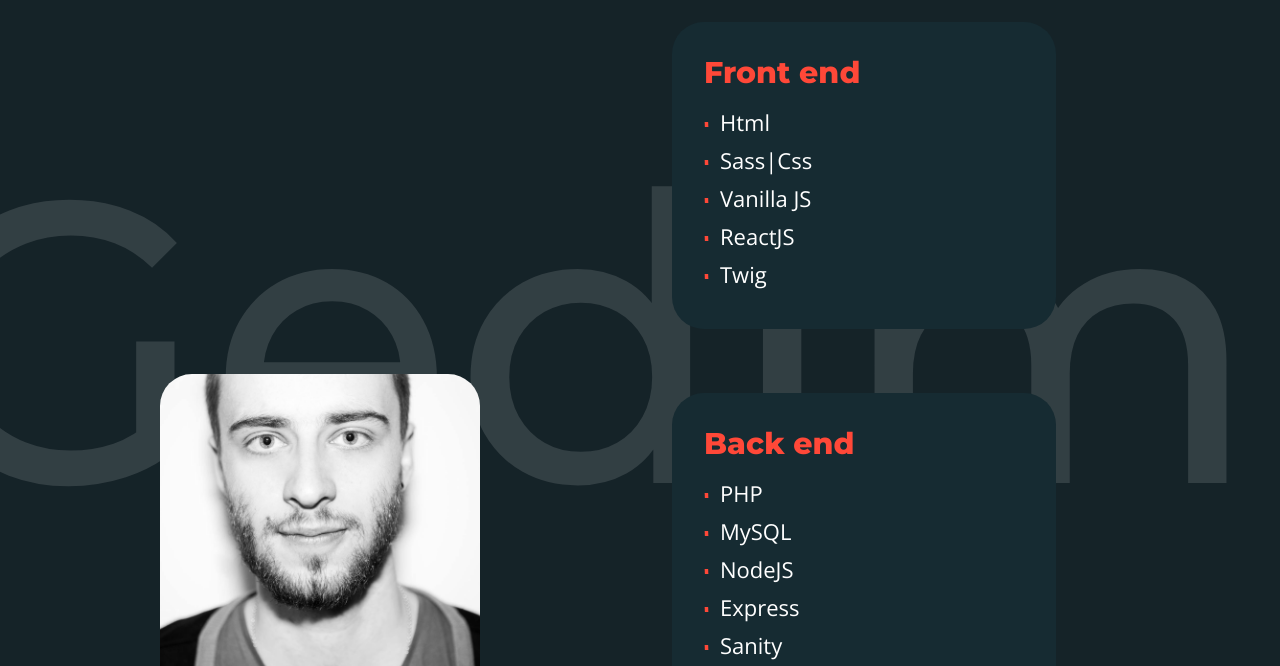
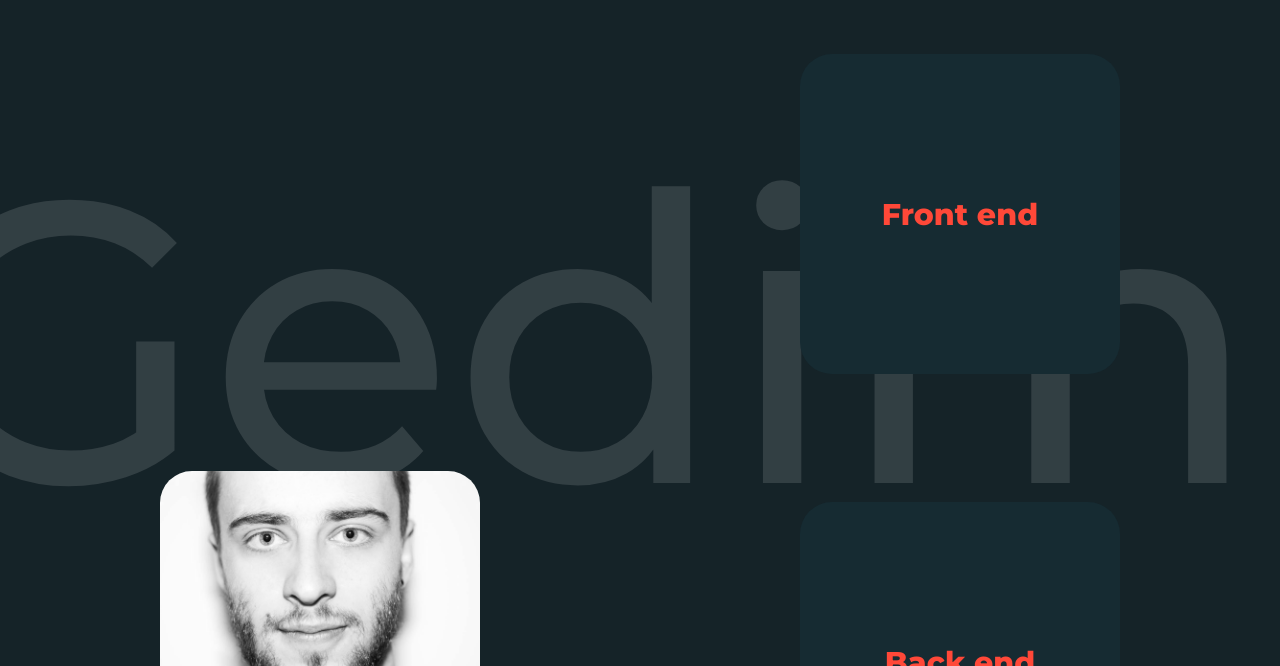
Before and after one commit to aktoriukas/portfolio_v3, a React (Create React App) app: page / in a window 1280 px wide. Shown: the part 1574-2240 px from the top of the page. Built offline with nearby package versions, Linux system fonts and the light colour scheme.

Commit message:
new skills design

```diff
--- a/src/css/index.css
+++ b/src/css/index.css
@@ -462,28 +462,55 @@
           position: relative;
           z-index: 2; }
         body #body #about .container .stats .spec .skill {
-          background-color: var(--dark-teal);
           color: var(--white);
-          margin: 2rem;
+          margin: 2rem auto;
           padding: 2rem;
-          border-radius: 2rem;
-          max-width: 20rem; }
+          width: 20rem;
+          height: 20rem;
+          perspective: 1000px; }
+          body #body #about .container .stats .spec .skill .skill-inner {
+            position: relative;
+            width: 100%;
+            height: 100%;
+            text-align: center;
+            transition: transform 0.8s ease;
+            transform-style: preserve-3d; }
+          body #body #about .container .stats .spec .skill:hover .skill-inner {
+            transform: rotateY(180deg); }
+          body #body #about .container .stats .spec .skill .front, body #body #about .container .stats .spec .skill .back {
+            position: absolute;
+            width: 100%;
+            height: 100%;
+            -webkit-backface-visibility: hidden;
+            backface-visibility: hidden;
+            display: flex;
+            justify-content: center;
+            flex-direction: column;
+            border-radius: 2rem; }
+          body #body #about .container .stats .spec .skill .front {
+            background-color: var(--dark-teal); }
+          body #body #about .container .stats .spec .skill .back {
+            background-color: var(--dark-teal);
+            transform: rotateY(180deg); }
           body #body #about .container .stats .spec .skill h3 {
             color: var(--red-orange);
-            margin-bottom: 1rem;
+            margin: auto;
             font-size: var(--font-medium); }
           body #body #about .container .stats .spec .skill li {
             margin: 0.5rem 0;
             font-size: var(--font-regular);
             padding-left: 1rem;
-            position: relative; }
+            position: relative;
+            text-align: left;
+            width: fit-content;
+            margin: .5rem auto .5rem 4rem; }
             body #body #about .container .stats .spec .skill li:before {
               content: "";
               width: 5px;
               height: 5px;
               background-color: var(--red-orange);
               position: absolute;
-              left: 0;
+              left: .25rem;
               top: 15px;
               animation: rotate 10s infinite; }
 body #body #projects {
--- a/src/css/index.scss
+++ b/src/css/index.scss
@@ -350,15 +350,44 @@
               z-index: 2;
             }
             .skill {
-              background-color: var(--dark-teal);
               color: var(--white);
-              margin: 2rem;
+              margin: 2rem auto;
               padding: 2rem;
-              border-radius: 2rem;
-              max-width: 20rem;
+              width: 20rem;
+              height: 20rem;
+              perspective: 1000px;
+              .skill-inner {
+                position: relative;
+                width: 100%;
+                height: 100%;
+                text-align: center;
+                transition: transform 0.8s ease;
+                transform-style: preserve-3d;
+              }
+              &:hover .skill-inner{
+                transform: rotateY(180deg);
+              }
+              .front, .back{
+                position: absolute;
+                width: 100%;
+                height: 100%;
+                -webkit-backface-visibility: hidden;
+                backface-visibility: hidden;
+                display: flex;
+                justify-content: center;
+                flex-direction: column;
+                border-radius: 2rem;
+              }
+              .front{
+                background-color: var(--dark-teal);
+              }
+              .back{
+                background-color: var(--dark-teal);
+                transform: rotateY(180deg);
+              }
               h3 {
                 color: var(--red-orange);
-                margin-bottom: 1rem;
+                margin: auto;
                 font-size: var(--font-medium);
               }
               li {
@@ -366,13 +395,16 @@
                 font-size: var(--font-regular);
                 padding-left: 1rem;
                 position: relative;
+                text-align: left;
+                width: fit-content;
+                margin: .5rem auto .5rem 4rem;
                 &:before {
                   content: "";
                   width: 5px;
                   height: 5px;
                   background-color: var(--red-orange);
                   position: absolute;
-                  left: 0;
+                  left: .25rem;
                   top: 15px;
                   animation: rotate 10s infinite;
                 }
--- a/src/elements/Skills.js
+++ b/src/elements/Skills.js
@@ -6,20 +6,26 @@
 export default class Skills extends Component {
     render() {
         return (
-            <ul className='skills'>
+            <div className='skills'>
                 {Database.skills.map((skill) => (
-                    <li
+                    <div
                         key={skill.id}
                         className='skill'
                     >
-                    <h3>{skill.title}</h3>
-                        <Skill
-                            skill={skill}
-                            key={skill.id}
-                        />
-                    </li>
+                        <div className='skill-inner'>
+                            <div className='front'>
+                                <h3>{skill.title}</h3>
+                            </div>
+                            <div className='back'>
+                                <Skill
+                                    skill={skill}
+                                    key={skill.id}
+                                />
+                            </div>
+                        </div>
+                    </div>
                 ))}
-            </ul>
+            </div>
         )
     }
 }
```
Also changed, not shown: 2 other files (tests, documents, lock files or other folders).
